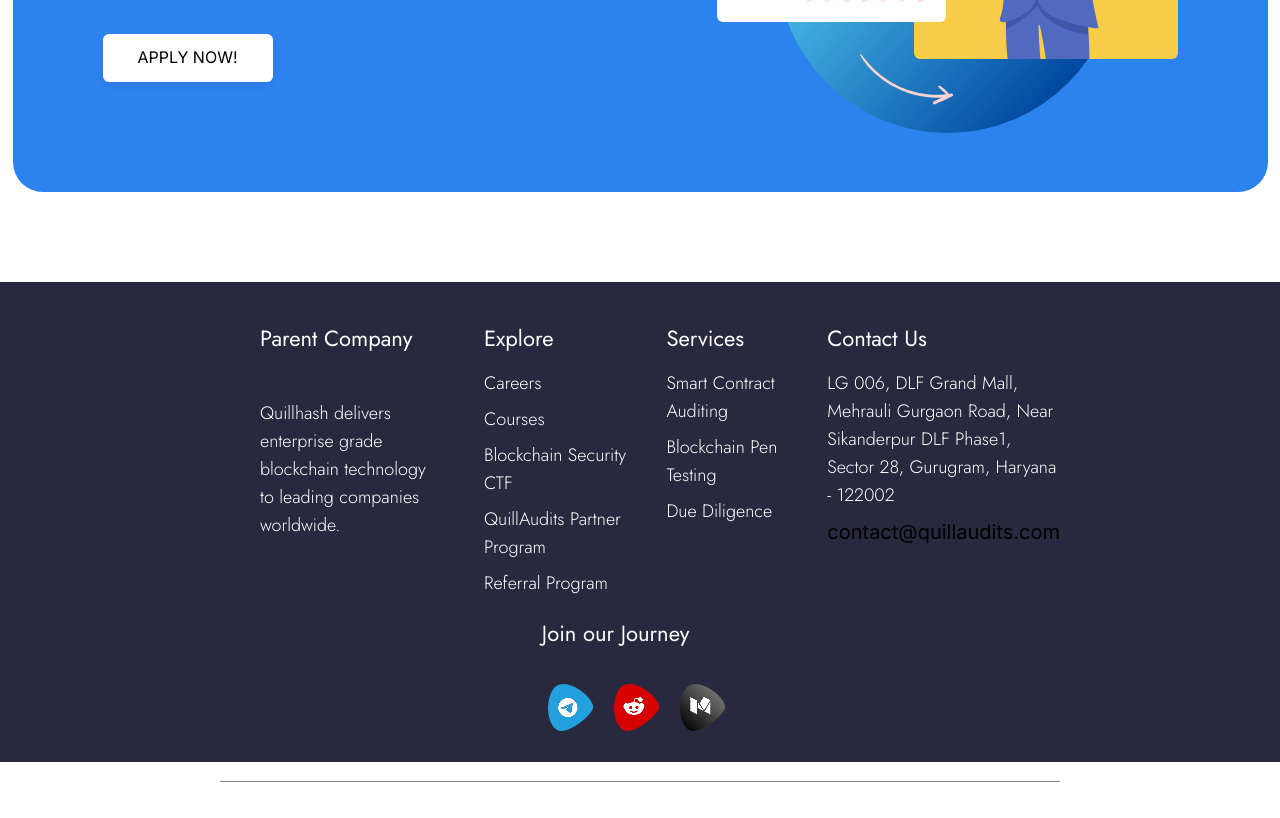
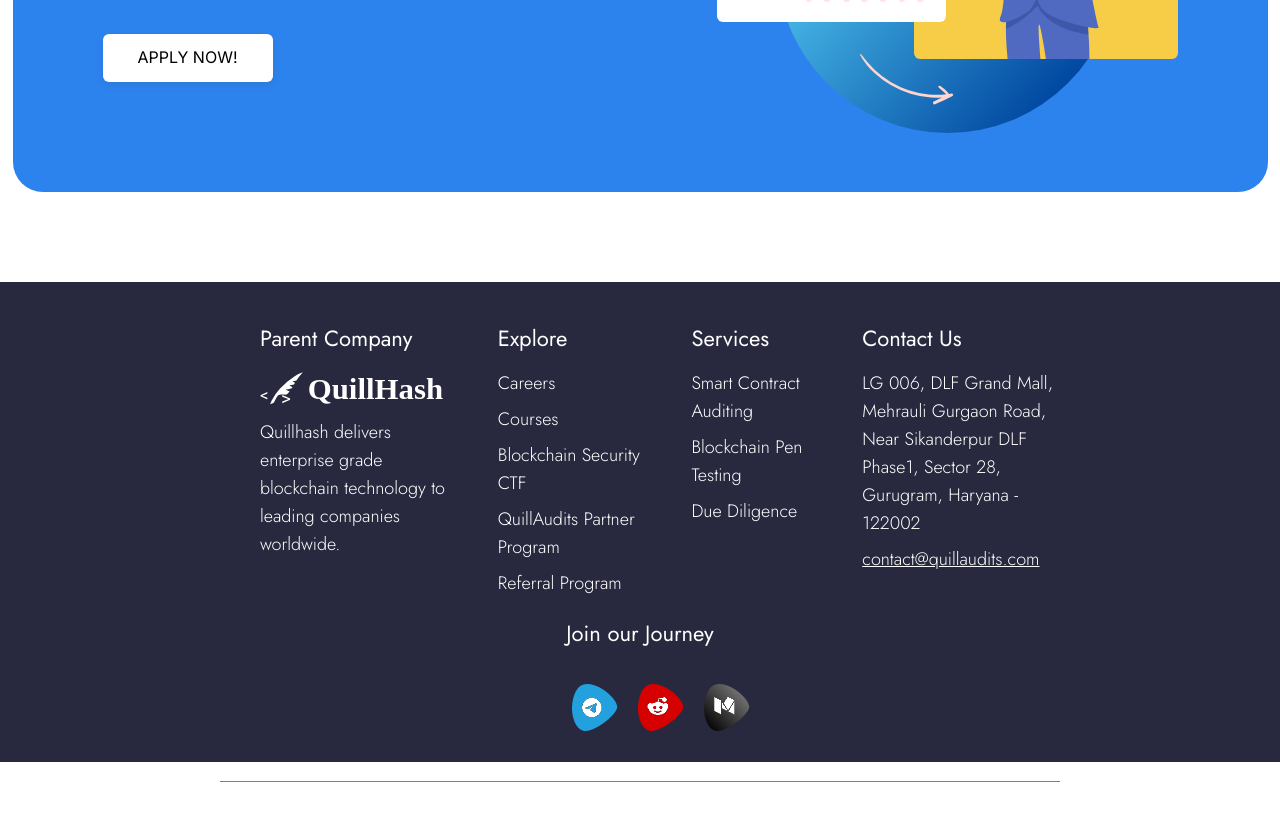
Before and after one commit to ranjandutta24/QuillAudits, a plain HTML site: page index.html in a window 1280 px wide. Shown: the part 10375-11193 px from the top of the page. Drawn offline with nearby package versions, Linux system fonts and the light colour scheme.

Commit message:
footer done

```diff
--- a/css/styles.css
+++ b/css/styles.css
@@ -582,6 +582,7 @@ input {
 }
 .top {
   display: flex;
+  justify-content: space-between;
 }
 ul {
   list-style: none;
@@ -602,6 +603,9 @@ footer {
 .right {
   width: 300px;
 } */
+.one img {
+  width: 184px;
+}
 .footer_head {
   text-align: left;
   font: normal normal 500 22px/32px Jost;
--- a/index.html
+++ b/index.html
@@ -394,7 +394,7 @@
             <div class="one">
                 <ul>
                     <li class="footer_head">Parent Company</li>
-                    <li><img src="" alt=""></li>
+                    <li><img src="/images/Final Vertical White 2.svg" alt=""></li>
                     <li class="footer_body">Quillhash delivers enterprise grade blockchain technology to leading
                         companies worldwide.</li>
                 </ul>
@@ -445,7 +445,9 @@
                         Sector 28, Gurugram,
                         Haryana - 122002</li>
 
-                    <li>contact@quillaudits.com</li>
+
+                    <li class="footer_body" style="text-decoration: underline;">contact@quillaudits.com
+                    </li>
 
                 </ul>
             </div>
```
